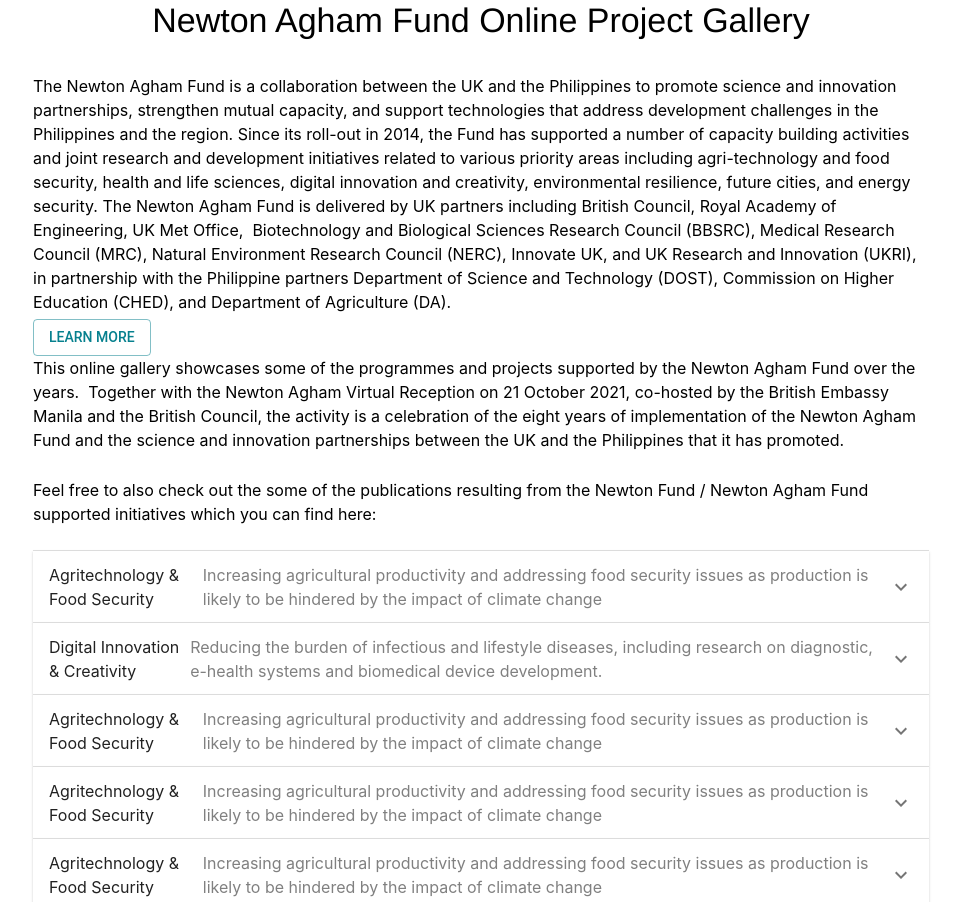
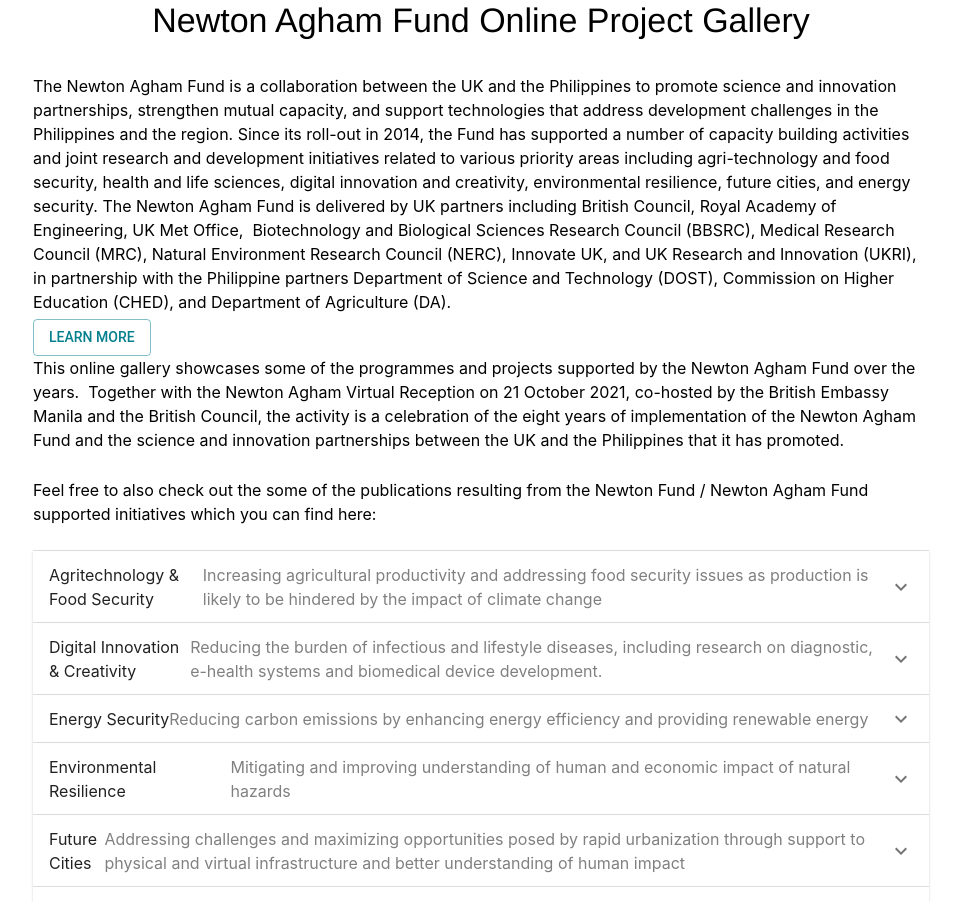
Before and after one commit to pulidongz/NewtonAgham, a React (Create React App) app in the folder newtonagham/: page / in a window 1280 px wide. Shown: the top 902 px of the page, without its empty margins (159-1120 px from the left). Built offline with nearby package versions, Linux system fonts and the light colour scheme; a web font is replaced by a local one.

Commit message:
Added title to priority areas json

```diff
--- a/newtonagham/src/components/LandingPage.js
+++ b/newtonagham/src/components/LandingPage.js
@@ -13,7 +13,10 @@
 // JSON IMPORTS
 const json_agri = require('../json/agri.json');
 const json_digi = require('../json/digi.json');
-
+const json_energy = require('../json/energy.json');
+const json_envi = require('../json/envi.json');
+const json_future = require('../json/future.json');
+const json_health = require('../json/health.json');
 
 const useStyles = makeStyles({
     card: {
@@ -69,16 +72,16 @@
                 <PriorityAreas json={json_digi} />
 
                 {/* Energy Security */}
-                <PriorityAreas json={json_agri} />
+                <PriorityAreas json={json_energy} />
 
                 {/* Environmental Resilience */}
-                <PriorityAreas json={json_agri} />
+                <PriorityAreas json={json_envi} />
 
                 {/* Future Cities */}
-                <PriorityAreas json={json_agri} />
+                <PriorityAreas json={json_future} />
 
                 {/* Health & Life Sciences */}
-                <PriorityAreas json={json_agri} />
+                <PriorityAreas json={json_health} />
 
             </Grid>
         </React.Fragment>
--- a/newtonagham/src/json/energy.json
+++ b/newtonagham/src/json/energy.json
@@ -1,6 +1,6 @@
 {
-    "title": "",
-        "definition": "",
+    "title": "Energy Security",
+        "definition": "Reducing carbon emissions by enhancing energy efficiency and providing renewable energy",
         "posters": [
             {
                 "title": "Affordable electrolyser technology based on transition metal catalyst for energy storage applications",
--- a/newtonagham/src/json/envi.json
+++ b/newtonagham/src/json/envi.json
@@ -1,6 +1,6 @@
 {
-    "title": "",
-        "definition": "",
+    "title": "Environmental Resilience",
+        "definition": "Mitigating and improving understanding of human and economic impact of natural hazards",
         "posters": [
             {
                 "title": "Assessing island community resilience for disaster risk and recovery planning in the Philippines",
--- a/newtonagham/src/json/future.json
+++ b/newtonagham/src/json/future.json
@@ -1,6 +1,6 @@
 {
-    "title": "",
-        "definition": "",
+    "title": "Future Cities",
+        "definition": "Addressing challenges and maximizing opportunities posed by rapid urbanization through support to physical and virtual infrastructure and better understanding of human impact",
         "posters": [],
         "videos": [
             {
--- a/newtonagham/src/json/health.json
+++ b/newtonagham/src/json/health.json
@@ -1,6 +1,6 @@
 {
-    "title": "",
-        "definition": "",
+    "title": "Health & Life Sciences",
+        "definition": "Using web technology, data analytics, big data and creative industries as drivers of disruptive innovations that can benefit  social and economic development",
         "posters": [
             {
                 "title": "Cellular Immunity and Resistance to Schistosomiasis in the Philippines (CRISTAL)",
```
